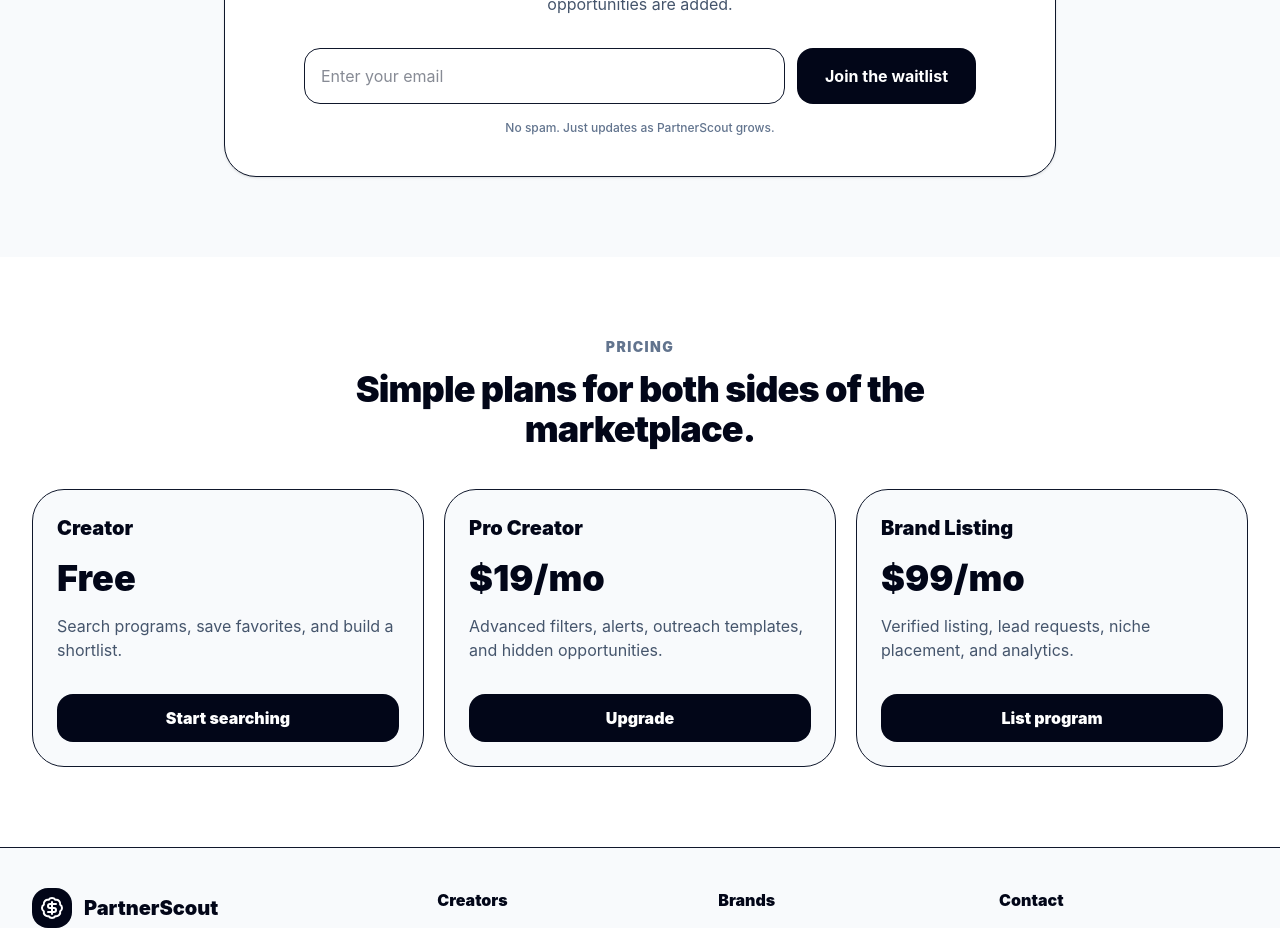
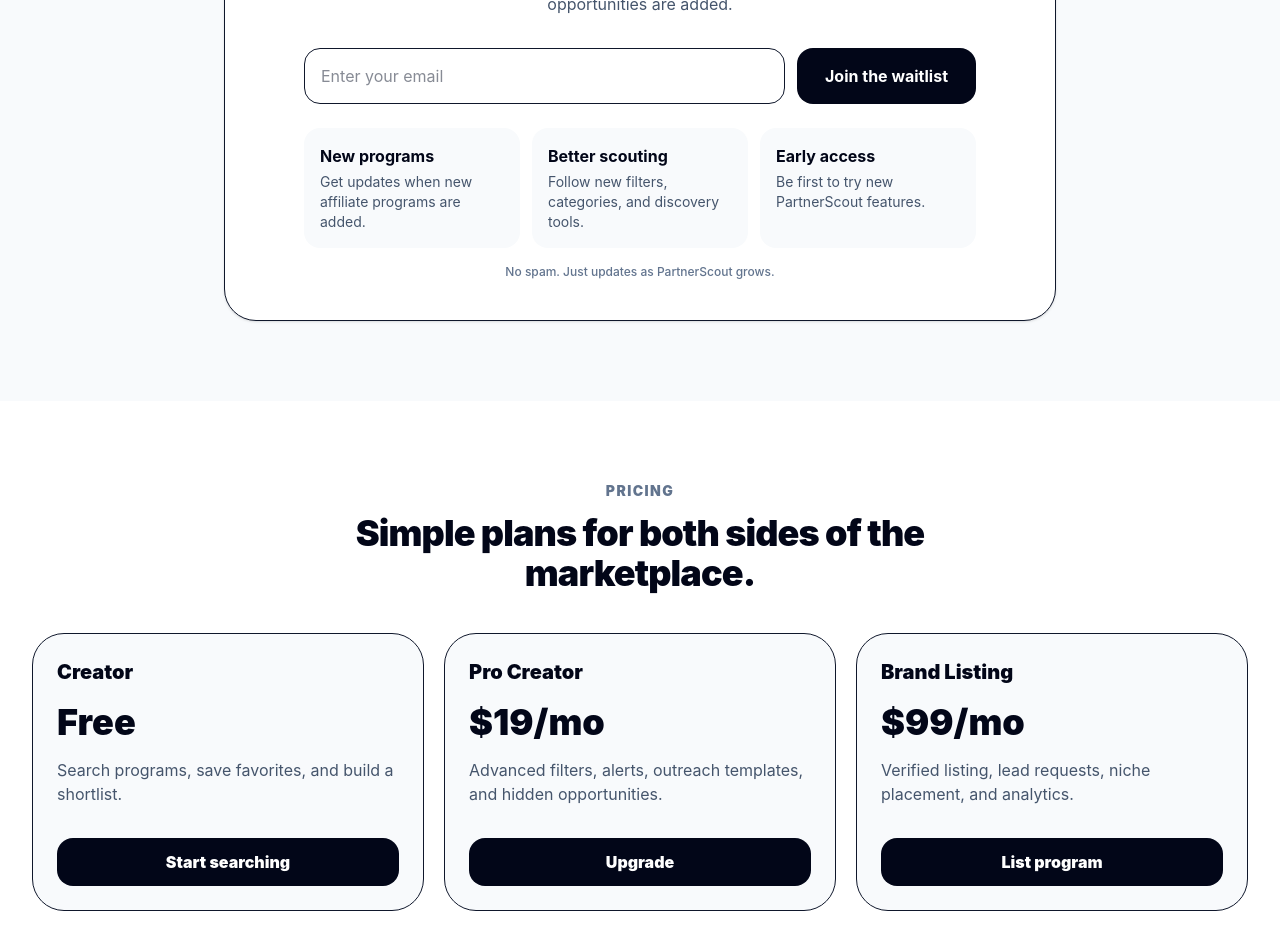
Before and after one commit to FruitfulFounder/affiliate-partner-directory, a React (Vite) app: page / in a window 1280 px wide. Shown: the part 6420-7348 px from the top of the page. Built offline with nearby package versions, Linux system fonts and the light colour scheme.

Commit message:
Add waitlist benefit points

```diff
--- a/src/App.jsx
+++ b/src/App.jsx
@@ -788,7 +788,28 @@ function Waitlist() {
               Join the waitlist
             </button>
           </div>
+          <div className="mx-auto mt-6 grid max-w-2xl gap-3 text-left sm:grid-cols-3">
+  <div className="rounded-2xl bg-slate-50 p-4">
+    <p className="font-bold text-slate-950">New programs</p>
+    <p className="mt-1 text-sm text-slate-600">
+      Get updates when new affiliate programs are added.
+    </p>
+  </div>
 
+  <div className="rounded-2xl bg-slate-50 p-4">
+    <p className="font-bold text-slate-950">Better scouting</p>
+    <p className="mt-1 text-sm text-slate-600">
+      Follow new filters, categories, and discovery tools.
+    </p>
+  </div>
+
+  <div className="rounded-2xl bg-slate-50 p-4">
+    <p className="font-bold text-slate-950">Early access</p>
+    <p className="mt-1 text-sm text-slate-600">
+      Be first to try new PartnerScout features.
+    </p>
+  </div>
+</div>
           <p className="mt-4 text-xs font-medium text-slate-500">
             No spam. Just updates as PartnerScout grows.
           </p>
```
